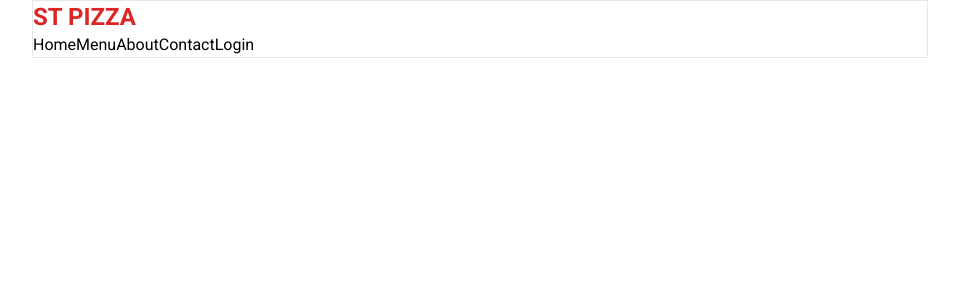
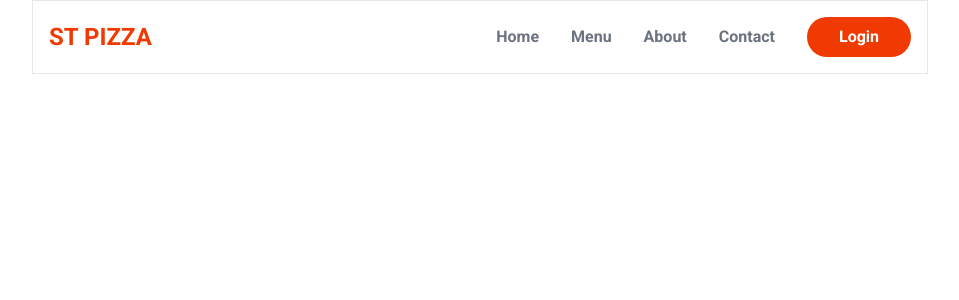
Before and after one commit to jadepeck/food-ordering-app, a Next.js app: page / in a window 1280 px wide. Shown: the top 300 px of the page, without its empty margins (160-1119 px from the left). Built offline with nearby package versions, Linux system fonts and the light colour scheme.

Commit message:
header done

```diff
--- a/src/app/layout.js
+++ b/src/app/layout.js
@@ -12,7 +12,7 @@
   return (
     <html lang="en">
       <body className={roboto.className}>
-        <main className="max-w-4xl mx-auto border">
+        <main className="max-w-4xl mx-auto border p-4">
         {children}
         </main>
 
--- a/src/app/page.js
+++ b/src/app/page.js
@@ -3,14 +3,18 @@
 export default function Home() {
   return (
     <>
-      <header>
-        <Link className="text-red-600 font-semibold text-2xl"href="">ST PIZZA</Link>
-        <nav>
+      <header className='flex items-center justify-between'>
+        <Link className="text-primary font-semibold text-2xl"href="">
+          ST PIZZA
+          </Link>
+        <nav className='flex items-center gap-8 text-gray-500 font-semibold'>
           <Link href={''}>Home</Link>
           <Link href={''}>Menu</Link>
           <Link href={''}>About</Link>
           <Link href={''}>Contact</Link>
-          <Link href={''}>Login</Link>
+          <Link href={''} className='bg-primary rounded-full text-white px-6 py-2 px-8'>
+            Login
+            </Link>
         </nav>
       </header>
     </>
--- a/tailwind.config.js
+++ b/tailwind.config.js
@@ -8,7 +8,7 @@
   theme: {
     extend: {
       colors: {
-        primary: '#f13a01'
+        primary: '#f13a01',
       },
     },
   },
```
